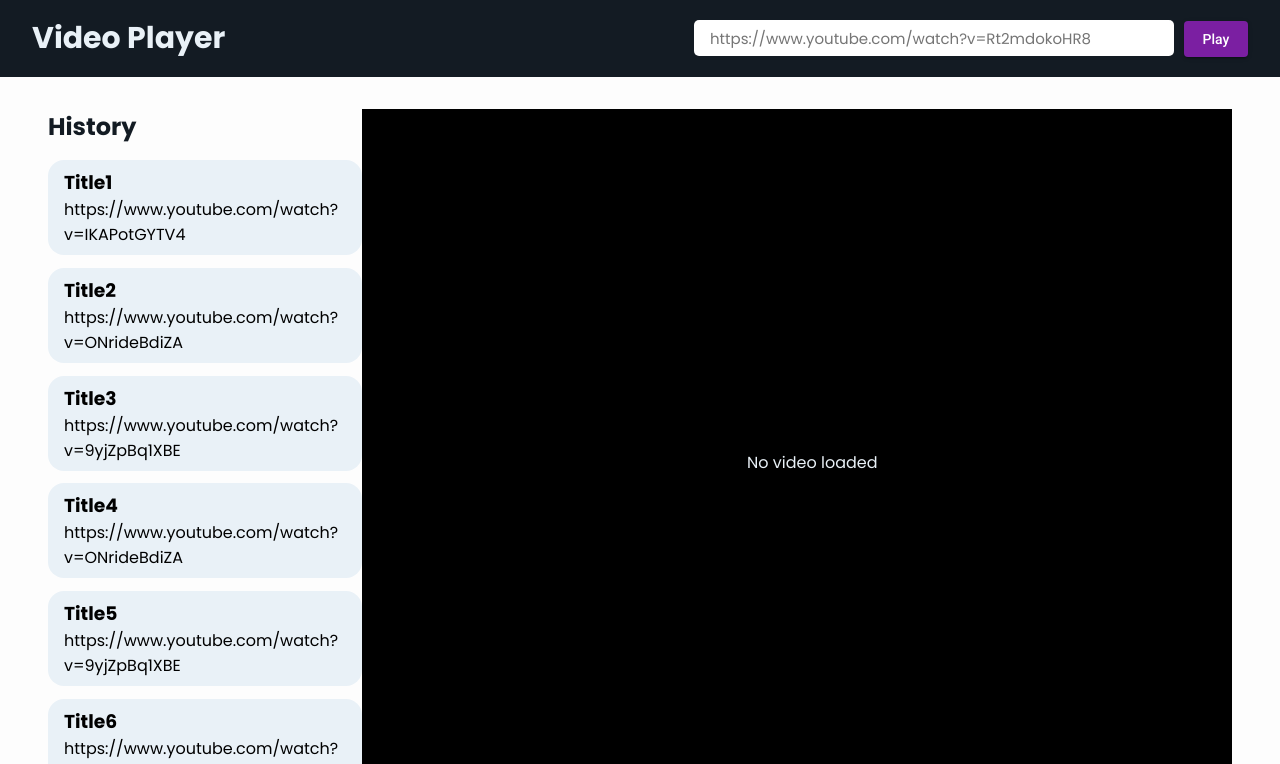
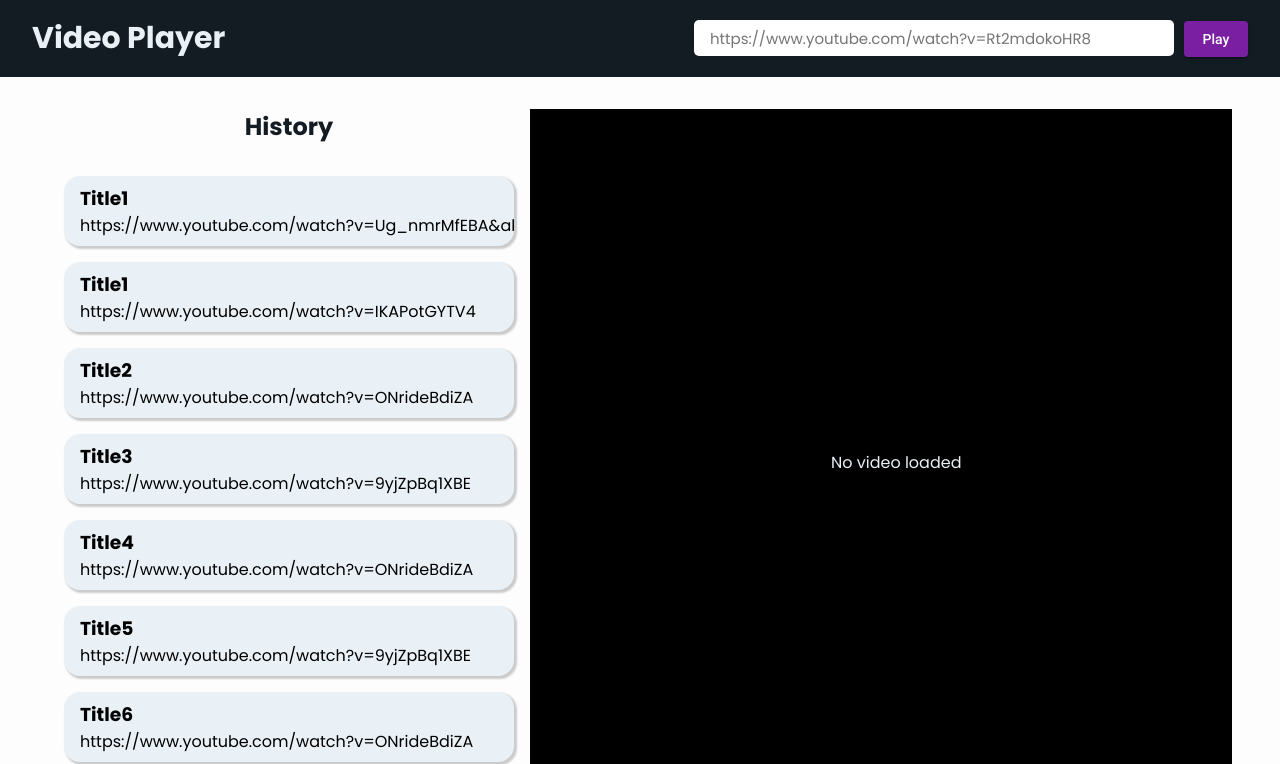
Before and after one commit to Matheus-Dias1/relief-frontend, an Angular app: page / in a window 1280 px wide. Shown: the top 764 px of the page. Built offline with nearby package versions, Linux system fonts and the light colour scheme.

Commit message:
add history click handlers

```diff
--- a/src/app/app.component.html
+++ b/src/app/app.component.html
@@ -3,7 +3,11 @@
   <SearchBar (onPlay)="onVideoSubmit($event)"></SearchBar>
 </header>
 <div class="container">
-  <History [ngStyle]="{ display: 'contents' }"></History>
+  <History
+    [ngStyle]="{ display: 'contents' }"
+    [history]="history"
+    (linkClick)="linkClickHandler($event)"
+  ></History>
   <VideoView [url]="url" [ngStyle]="{ display: 'contents' }"></VideoView>
 </div>
 <div class="container actions">
--- a/src/app/app.component.ts
+++ b/src/app/app.component.ts
@@ -1,4 +1,6 @@
 import { Component } from '@angular/core';
+import { Link } from './links';
+import LINKS from './mock/links';
 
 @Component({
   selector: 'app-root',
@@ -7,10 +9,14 @@ import { Component } from '@angular/core';
 })
 export class AppComponent {
   url: string = '';
-  bookmarks: string[] = [];
-  history: string[] = [];
+  bookmarks: Link[] = [];
+  history: Link[] = LINKS;
 
   onVideoSubmit(event: string) {
     this.url = event;
   }
+
+  linkClickHandler(link: Link) {
+    this.onVideoSubmit(link.url);
+  }
 }
--- a/src/app/components/history/history.component.css
+++ b/src/app/components/history/history.component.css
@@ -5,5 +5,6 @@
 
 h2 {
   margin-bottom: 1rem;
+  text-align: center;
   color: #131b23;
 }
--- a/src/app/components/history/history.component.html
+++ b/src/app/components/history/history.component.html
@@ -1,4 +1,7 @@
 <div>
   <h2>History</h2>
-  <app-links-list [links]="links"></app-links-list>
+  <app-links-list
+    [links]="history"
+    (LinkClick)="onLinkClick($event)"
+  ></app-links-list>
 </div>
--- a/src/app/components/history/history.component.ts
+++ b/src/app/components/history/history.component.ts
@@ -1,5 +1,6 @@
-import { Component, OnInit } from '@angular/core';
-import LINKS, { Links } from 'src/app/mock/links';
+import { Component, EventEmitter, Input, OnInit, Output } from '@angular/core';
+import { Link } from 'src/app/links';
+import LINKS from 'src/app/mock/links';
 
 @Component({
   selector: 'History',
@@ -7,8 +8,13 @@ import LINKS, { Links } from 'src/app/mock/links';
   styleUrls: ['./history.component.css'],
 })
 export class HistoryComponent implements OnInit {
-  links: Links[] = LINKS;
+  @Output() linkClick = new EventEmitter();
+  @Input() history!: Link[];
+
   constructor() {}
 
   ngOnInit(): void {}
+  onLinkClick(link: Link) {
+    this.linkClick.emit(link);
+  }
 }
--- a/src/app/components/links-list/links-list.component.css
+++ b/src/app/components/links-list/links-list.component.css
@@ -10,8 +10,13 @@ li {
 .linkCard {
   background-color: #e9f1f7;
   border-radius: 1rem;
-  margin-bottom: 0.8rem;
+  margin: 1rem;
   padding: 0.5rem 1rem;
+  box-shadow: 2px 2px 2px 1px rgba(0, 0, 0, 0.2);
+  overflow: hidden;
+  text-overflow: ellipsis;
+  white-space: nowrap;
+  max-width: 450px;
 }
 
 .linkCard:hover {
--- a/src/app/components/links-list/links-list.component.html
+++ b/src/app/components/links-list/links-list.component.html
@@ -1,6 +1,6 @@
 <ul>
   <li *ngFor="let link of links">
-    <div class="linkCard">
+    <div class="linkCard" (click)="onLinkClick(link)">
       <h3>{{ link.title }}</h3>
       <p>{{ link.url }}</p>
     </div>
--- a/src/app/components/links-list/links-list.component.ts
+++ b/src/app/components/links-list/links-list.component.ts
@@ -1,5 +1,5 @@
-import { Component, OnInit, Input } from '@angular/core';
-import { Links } from './links';
+import { Component, OnInit, Input, Output, EventEmitter } from '@angular/core';
+import { Link } from '../../links';
 
 @Component({
   selector: 'app-links-list',
@@ -7,8 +7,13 @@ import { Links } from './links';
   styleUrls: ['./links-list.component.css'],
 })
 export class LinksListComponent implements OnInit {
-  @Input() links: Links[] = [];
+  @Input() links: Link[] = [];
+  @Output() LinkClick = new EventEmitter();
   constructor() {}
 
   ngOnInit(): void {}
+
+  onLinkClick(link: Link) {
+    this.LinkClick.emit(link);
+  }
 }
--- a/src/app/components/links-list/links.ts
+++ b/src/app/links.ts
@@ -1,4 +1,4 @@
-export interface Links {
+export interface Link {
   url: string;
   title: string;
 }
--- a/src/app/mock/links.ts
+++ b/src/app/mock/links.ts
@@ -4,6 +4,10 @@ export interface Links {
 }
 
 const LINKS: Links[] = [
+  {
+    url: 'https://www.youtube.com/watch?v=Ug_nmrMfEBA&ab_channel=GamingBolt',
+    title: 'Title1',
+  },
   { url: 'https://www.youtube.com/watch?v=IKAPotGYTV4', title: 'Title1' },
   { url: 'https://www.youtube.com/watch?v=ONrideBdiZA', title: 'Title2' },
   { url: 'https://www.youtube.com/watch?v=9yjZpBq1XBE', title: 'Title3' },
```
